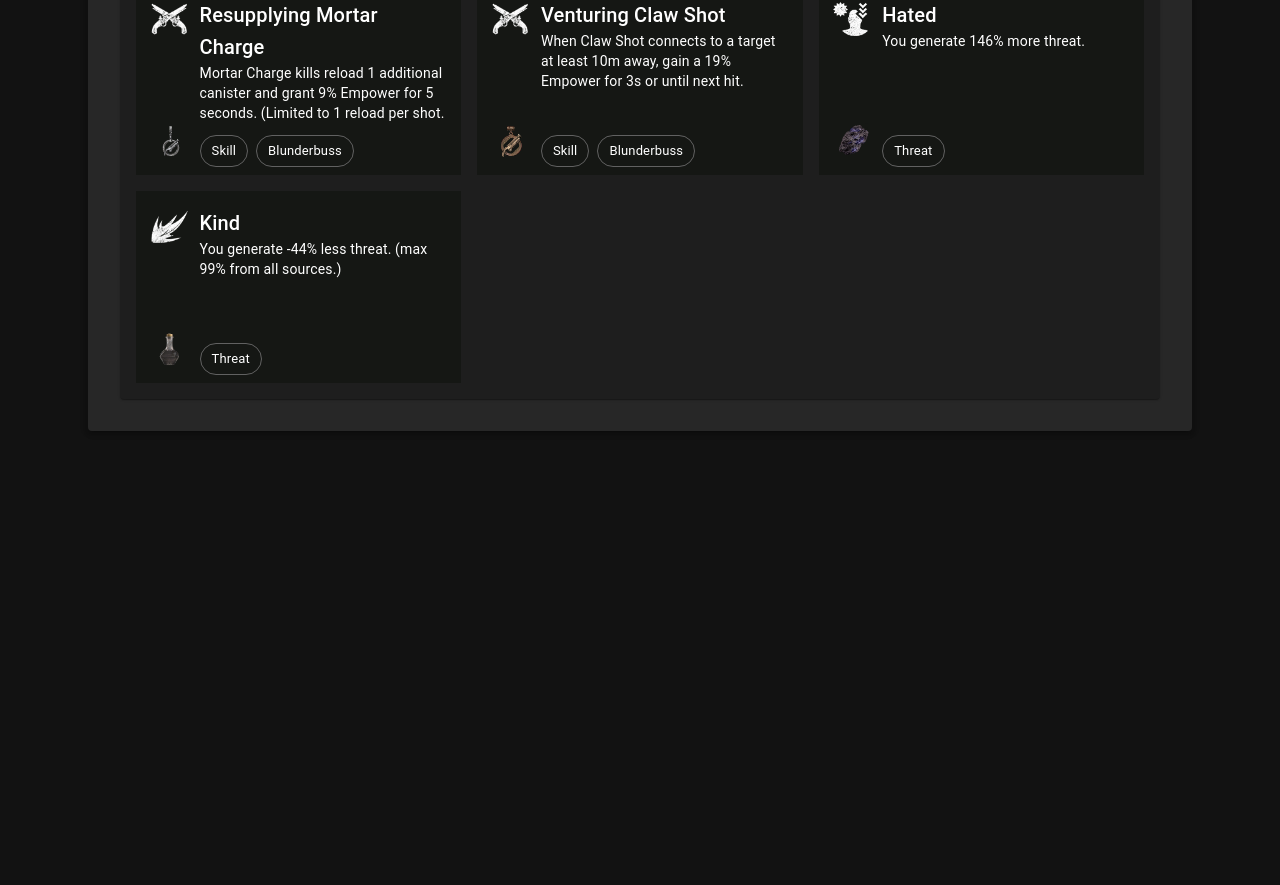
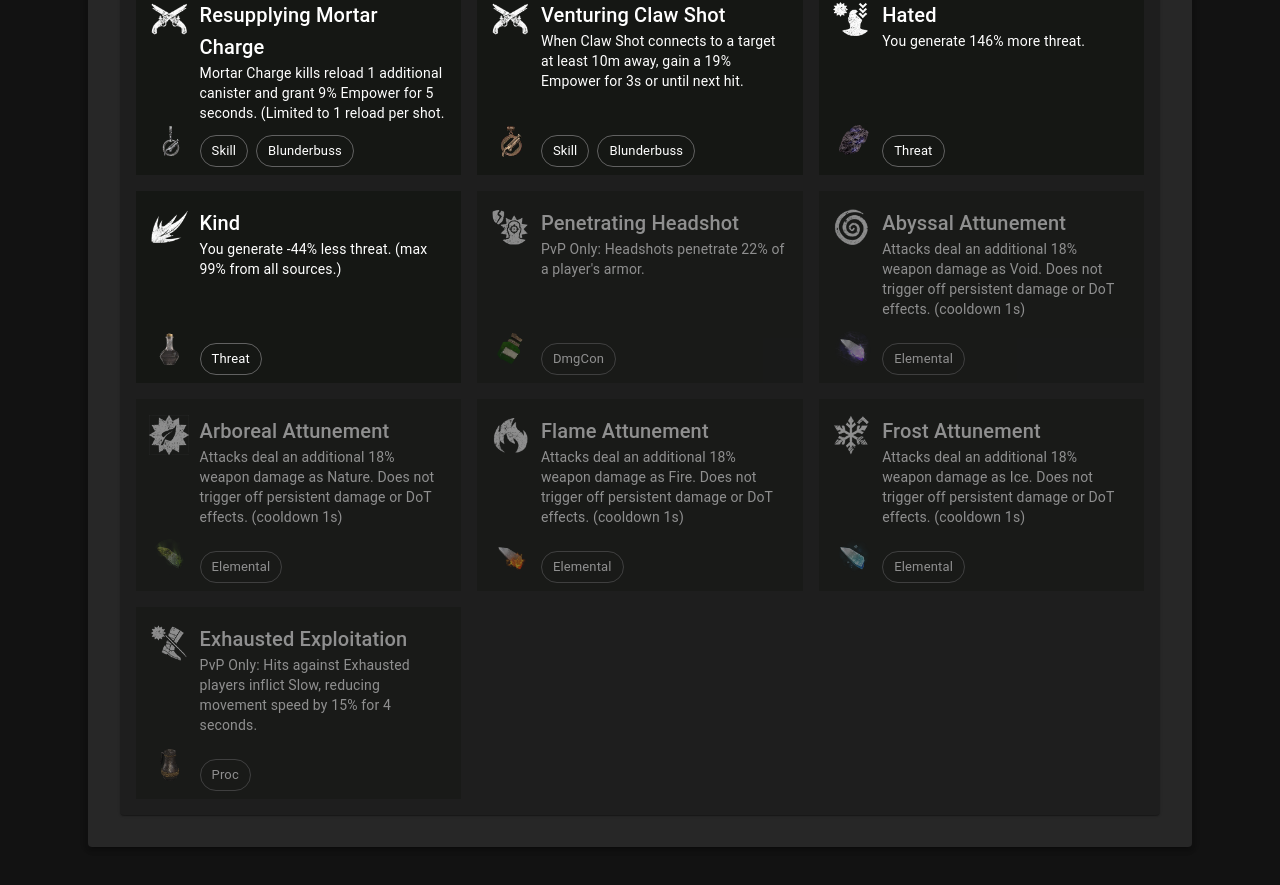
Before and after one commit to Maciva/nwcrafterapp, a React (Create React App) app: page /Blunderbuss in a window 1280 px wide. Shown: the part 3473-4358 px from the top of the page. Before the commit the page ends 3952 px from the top, so only its background shows below. Built offline with nearby package versions, Linux system fonts and the light colour scheme.

Commit message:
added all perks to selector, disabling charm only perks. fixed calc on get most efficient charm

```diff
--- a/src/pages/calculator/components/PerkBanner.js
+++ b/src/pages/calculator/components/PerkBanner.js
@@ -8,7 +8,7 @@ function PerkBanner(props) {
 
     const [tooltipOpen, setTooltipOpen] = React.useState(false);
 
-    const { perk, draggable, onSelect } = props;
+    const { perk, draggable, onSelect, disabled } = props;
 
     const getItemClassBonusGs = () => {
         for (let element in perk.itemClassBonuses) {
@@ -42,11 +42,11 @@ function PerkBanner(props) {
         const charmSrc = `${process.env.PUBLIC_URL}/res/${perk.charm.icon}`;
         return (
             <div
-                ref={draggable ? drag : undefined}
+                ref={draggable && !disabled ? drag : undefined}
                 style={{
                     backgroundColor: '#151714',
-                    opacity: isDragging ? 0.5 : 1,
-                    cursor: draggable ? 'grab' : 'auto'
+                    opacity: isDragging || disabled ? 0.5 : 1,
+                    cursor: draggable && !disabled ? 'grab' : 'auto'
                 }}
             >
                 <Grid
@@ -140,7 +140,15 @@ function PerkBanner(props) {
 
     }
 
-    return renderContent();
+    return (<>
+        {
+            !disabled ? renderContent() : (
+                <Tooltip title={<h3>This perk can not be rolled and therefor not be selected. If you want to craft an item with this perk chose "Add Perk With Charm" instead.</h3>} >
+                    {renderContent()}
+                </Tooltip>
+            )
+        }
+    </>)
 
 }
 
--- a/src/pages/calculator/components/PerkSelector.js
+++ b/src/pages/calculator/components/PerkSelector.js
@@ -18,13 +18,22 @@ function PerkSelector(props) {
 
     const generatePerks = () => {
         let perksToFilter = perkBuckets[itemClass].inPool;
+        perksToFilter = perksToFilter.concat(perkBuckets[itemClass].onlyWithCharm);
         if (charmPerks) {
-            perksToFilter = perksToFilter.concat(perkBuckets[itemClass].onlyWithCharm);
+
         }
         return perksToFilter.map(perkId => {
             const result = perkMap[perkId]
             return result;
-        }).sort((a, b) => {
+        })
+        .sort((a, b) => {
+            if(!charmPerks) {
+                if(a.weight && !b.weight) {
+                    return -1;
+                } else if (!a.weight && b.weight) {
+                    return 1;
+                }
+            }
             if (a.label[0] < b.label[0]) {
                 return -1
             } else if (a.label[0] > b.label[0]) {
@@ -157,7 +166,7 @@ function PerkSelector(props) {
                     {filteredPerks.map((perk, index) => {
                         return (
                             <Grid key={perk.perkId} xs={4} item >
-                                <PerkBanner onSelect={onSelect} draggable={draggable} perk={perk} gs={625} />
+                                <PerkBanner disabled={!perk.weight} onSelect={onSelect} draggable={draggable} perk={perk} gs={625} />
                             </Grid>
                         )
                     }
--- a/src/utils/PerkCalculator.js
+++ b/src/utils/PerkCalculator.js
@@ -13,14 +13,16 @@ export default class PerkCalculator {
     }
 
     calculateMostEfficientCharm = (selectedPerks) => {
-        const perkCopy = JSON.parse(JSON.stringify(selectedPerks));
-        const flatenedPerks = perkCopy.flat()
         const result = [];
-        flatenedPerks.forEach(perk => {
-            perk.charm = true;
-            const prob = this.calculate(perkCopy);
-            result.push({probability: prob, perk: perk})
-            perk.charm = false;
+        selectedPerks.forEach((perkBucket, i) => {
+            perkBucket.forEach((perk, j) => {
+                const perksCopy = JSON.parse(JSON.stringify(selectedPerks));
+                const perkCopy = perksCopy[i][j]
+                perkCopy.charm = true;
+                perksCopy[i] = [perkCopy];
+                const prob = this.calculate(perksCopy);
+                result.push({probability: prob, perk: perk})
+            } )
         })
         return result;
     }
@@ -33,6 +35,7 @@ export default class PerkCalculator {
         const allPermutations = utils.permutator(labelValues);
         const withCharm = labelValues.flat().some(label => label.charm)
         allPermutations.forEach(permutation => {
+            // only allow permutations, where the charm is in first perk slot
             if (withCharm && permutation[0].some(label => !label.charm)) {
                 return;
             }
```
